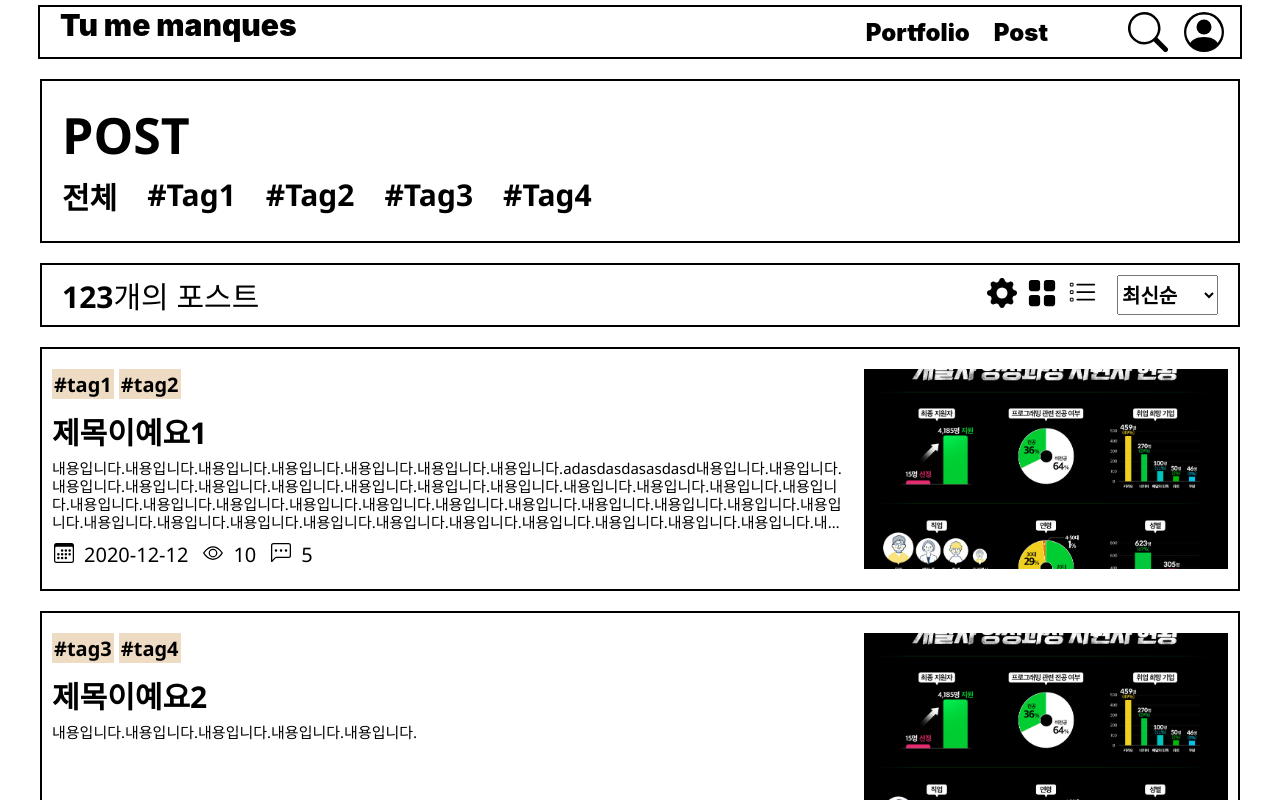
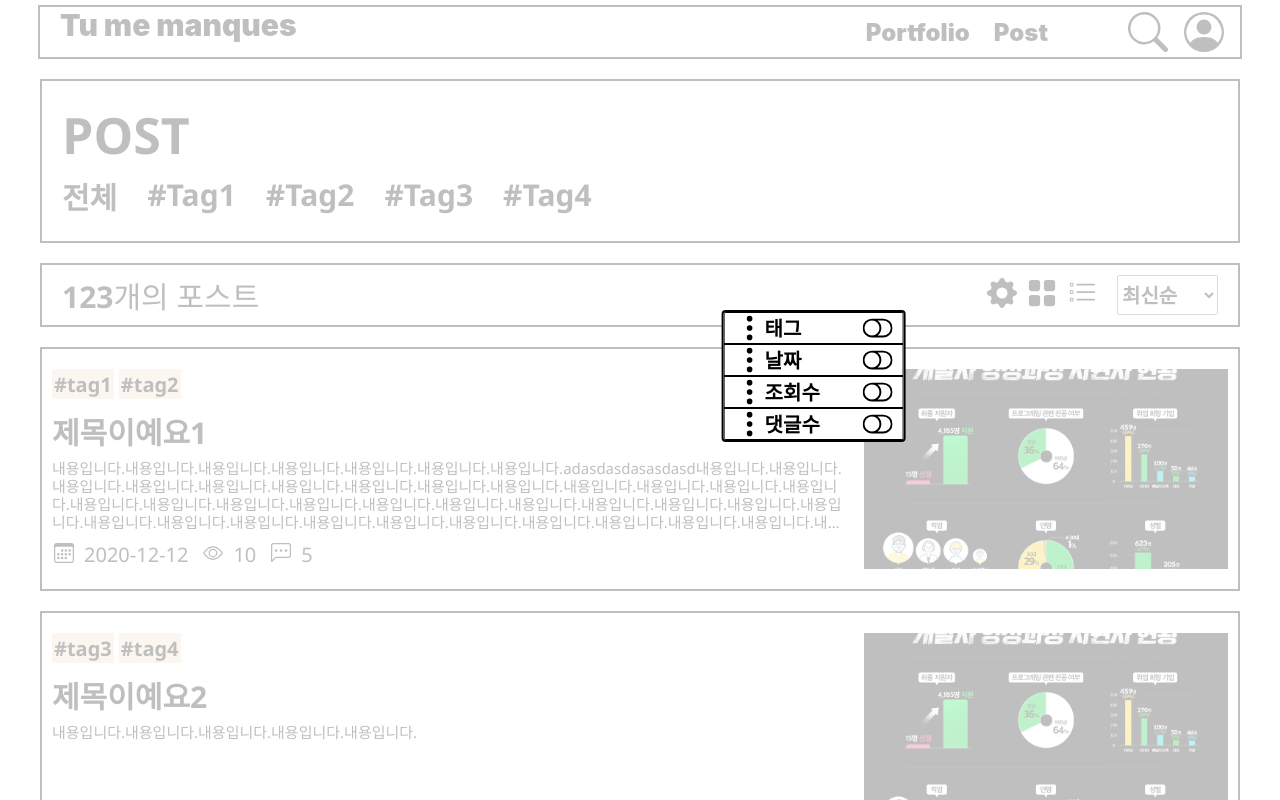
Before and after one commit to NPclown/homepage, a React (Create React App) app: page /post in a window 1280 px wide. Both pictures are taken after a click on the icon 1002 px from the left and 293 px from the top of the page. Shown: the top 800 px of the page. Built offline with nearby package versions, Linux system fonts and the light colour scheme.

Commit message:
사용자 정의  설정 컴포넌트 구현

```diff
--- a/src/Components/Setting/index.tsx
+++ b/src/Components/Setting/index.tsx
@@ -1,21 +1,45 @@
-import React from "react";
+import React, { useState } from "react";
 import { BsGearFill, BsGridFill, BsListTask } from 'react-icons/bs';
+import UserViewSetting from '@components/UserViewSetting';
 import "./index.css";
 
 interface settingProps{
   changeView: (typeView:boolean) => void,
   changeSort: (typeSort:number) => void,
 }
+
+interface settingListProps{
+  name:string;
+  selected:boolean;
+}
+
 //TODO :: 포스트 개수 받아오기
 const Settting = ( settingProp : settingProps) => {
   const count = 123;
+  const [isSettingModal, setSettingModal] = useState<boolean>(false);
+  const controlSettingModal = (isOpen:boolean) => setSettingModal(isOpen);
+
+  const [settingList, setSettingList] = useState<settingListProps[]>([{name: "태그", selected: false},
+  {name: "날짜", selected: false},
+  {name: "조회수", selected : false},
+  {name: "댓글수", selected : false}]);
+
+  const changeValue = (name:string) => {
+      setSettingList(
+          settingList.map(setting =>
+          setting.name === name ? { ...setting, selected: !setting.selected } : setting
+        )
+      )
+  }
+
     return (
       <div className="setting">
           <div className="result">
             <span className="result-count">{count}</span>개의 포스트
           </div>
           <div className="options">
-            <BsGearFill className="setting-icon" size="30" onClick={e => alert("미구현")}></BsGearFill>
+            <BsGearFill className="setting-icon" size="30" onClick={e => controlSettingModal(true)}></BsGearFill>
+            {isSettingModal ? <UserViewSetting isOpen={isSettingModal} openSetting={controlSettingModal} settingList={settingList} changeValue={changeValue}></UserViewSetting> : <></>}
             <BsGridFill className="setting-icon" size="30" onClick={e => settingProp.changeView(true)}></BsGridFill>
             <BsListTask className="setting-icon" size="30" onClick={e => settingProp.changeView(false)}></BsListTask>
           </div>
--- /dev/null
+++ b/src/Components/UserViewSetting/index.css
@@ -0,0 +1,25 @@
+.user-view-setting-modal {
+    position: absolute;
+    top: 310px;
+    left: 65%;
+    transform: translate(-60%, 0);
+    width: 180px;
+    max-width: 1200px;
+    border: 2px solid rgb(0, 0, 0);
+    background: rgb(255, 255, 255);
+    overflow: auto;
+    border-radius: 4px;
+    outline: none;
+}
+
+.user-view-box {
+    display: grid;
+    padding-left: 10px;
+    padding-right: 10px;
+    grid-template-columns: 30px auto 30px;
+
+    border: 1px solid black;
+    font-size: 20px;
+    font-family: 'Segoe UI', Tahoma, Geneva, Verdana, sans-serif;
+    font-weight: 900;
+}
--- /dev/null
+++ b/src/Components/UserViewSetting/index.tsx
@@ -0,0 +1,36 @@
+import React, { useState } from "react";
+import Modal from 'react-modal';
+import { BsThreeDotsVertical, BsToggleOff, BsToggleOn } from 'react-icons/bs';
+import "./index.css";
+
+
+interface settingListProps{
+    name:string;
+    selected:boolean;
+}
+
+interface userViewSettingProps {
+    isOpen : boolean;
+    openSetting : (isOpen:boolean) => void,
+    settingList : settingListProps[],
+    changeValue : (name:string) => void
+}
+
+const UserViewSetting = (props:userViewSettingProps) => {
+    return (
+        <Modal className="user-view-setting-modal" isOpen={props.isOpen} onRequestClose={e => props.openSetting(false)}>
+            {
+                props.settingList.map((value, index) => {
+                    return (
+                    <div className="user-view-box" key={index}>
+                        <BsThreeDotsVertical size="30"></BsThreeDotsVertical>
+                        {value.name}
+                        {value.selected ? <BsToggleOn size="30" onClick={e => props.changeValue(value.name)}></BsToggleOn> : <BsToggleOff size="30" onClick={e => props.changeValue(value.name)}></BsToggleOff>}
+                    </div>)
+                })
+            }
+        </Modal>
+    );
+  }
+
+export default UserViewSetting;
```
